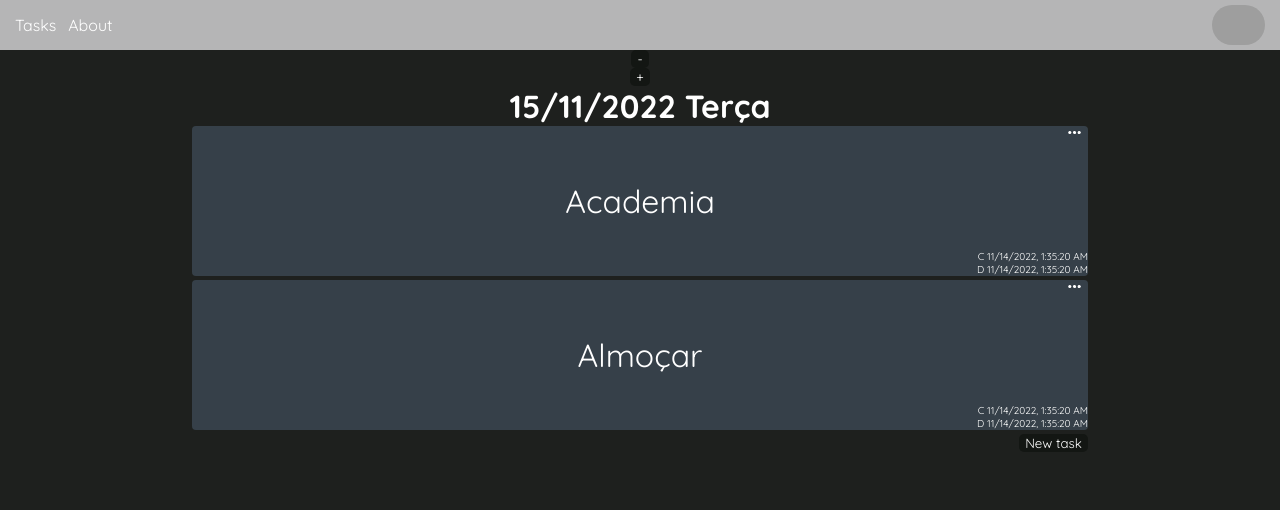
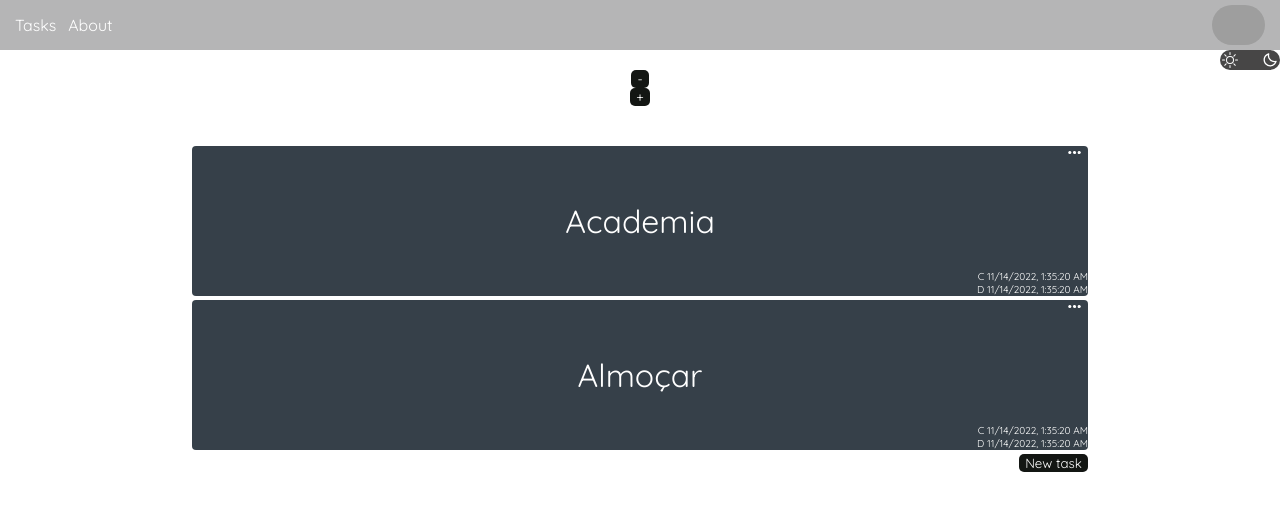
Before and after one commit to fabioVitorTavares/ToDoList, a React (Vite) app in the folder ToDoList/: page / in a window 1280 px wide. Shown: the top 510 px of the page. Built offline with nearby package versions, Linux system fonts and the light colour scheme; grey boxes are pictures that could not be loaded.

Commit message:
add nigth mode

```diff
--- a/ToDoList/src/App/index.tsx
+++ b/ToDoList/src/App/index.tsx
@@ -1,12 +1,30 @@
-import React from 'react'
+import React, { useEffect, useState } from 'react'
 import { Calendar } from  '../Calendar'
 import { Header } from '../Header'
+import { Mode } from '../Mode'
 import './style.css'
 
+
 export function App() {
+
+  const [nigthMode, setNigthMode] = useState<boolean>(false);
+  const[colorBackground, setColorBackground] = useState<string>("white")
+
+  const setMode = function (value: boolean) {
+    setNigthMode(value);
+  }
+
+  useEffect (()=> {
+    nigthMode && setColorBackground("black")
+    !nigthMode && setColorBackground("white")
+  }, [nigthMode])
+
   return (
-    <div className="App">
-      <Header/>
+    <div className="App" style={{
+      backgroundColor: colorBackground,
+    }}>
+      <Header />
+      <Mode mode={setMode} />
       <Calendar/>
     </div>
   )
--- a/ToDoList/src/Calendar/index.tsx
+++ b/ToDoList/src/Calendar/index.tsx
@@ -1,6 +1,7 @@
 import { Day } from '../Day'
 import { useState } from 'react'
 import './style.css'
+import React from 'react';
 
 const days: string[] = [
     "14/11/2022 Segunda",
--- a/ToDoList/src/Header/index.tsx
+++ b/ToDoList/src/Header/index.tsx
@@ -1,3 +1,4 @@
+import React from 'react'
 import './style.css'
 
 export function Header() {
--- /dev/null
+++ b/ToDoList/src/Mode/index.tsx
@@ -0,0 +1,34 @@
+import React, { useEffect, useState } from 'react'
+import { BiMoon } from 'react-icons/bi'
+import { BsSun } from 'react-icons/bs'
+import './style.css'
+
+
+
+type TMode = {
+  mode: Function
+}
+
+export function Mode({ mode }: TMode) {
+
+  const [nigthMode, setNigthMode] = useState<boolean>(true);
+
+  function setModeTrue() { mode(true) }
+  function setModeFalse() { mode(false) }
+
+  return (
+
+    <div className="mode">
+
+        <div className='buttonMode'>
+          <div className='buttonSun' onClick={setModeFalse}>
+            <BsSun/>
+          </div>
+          <div className='buttonMoon' onClick={setModeTrue}>
+            <BiMoon/>
+          </div>
+        </div>
+
+    </div>
+  )
+}
--- /dev/null
+++ b/ToDoList/src/Mode/style.css
@@ -0,0 +1,34 @@
+.mode {
+  width: 100%;
+  height: min-content;
+  display: flex;
+  justify-content: end;
+}
+
+.buttonMode {
+  width: 60px;
+  background-color: rgb(71, 70, 70);
+  border-radius: 15px;
+  display: flex;
+  justify-content: space-between;
+}
+
+.buttonSun, .buttonMoon {
+  display: flex;
+  justify-content: center;
+  align-items: center;
+  padding: 2px;
+  border-radius: 15px;
+}
+
+.buttonSun:hover, .buttonMoon:hover {
+  cursor: pointer;
+}
+
+.buttonSun svg:hover {
+  fill: orange;
+}
+
+.buttonMoon svg:hover {
+  fill: rgb(17, 17, 85);
+}
```
